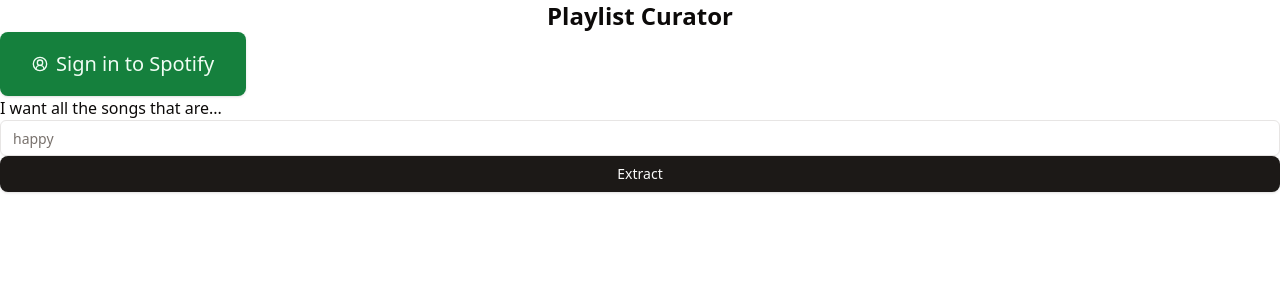
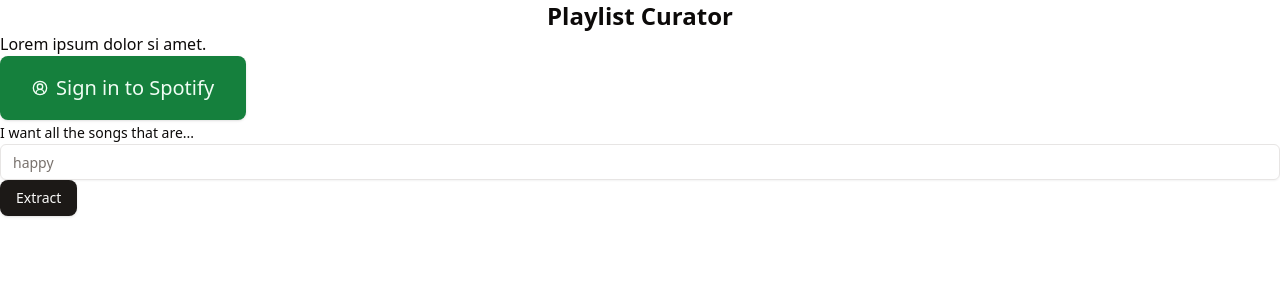
Before and after one commit to cli05/Boilermake2025, a Next.js app in the folder front-end/: page / in a window 1280 px wide. Shown: the top 300 px of the page. Built offline with nearby package versions, Linux system fonts and the light colour scheme.

Commit message:
reorganize stuff
Signed-off-by: Jeremy Moon <jeremy.moon16@gmail.com>

```diff
--- a/front-end/app/editor/page.tsx
+++ /dev/null
@@ -1,6 +0,0 @@
-const EditorPage = () => {
-
-  return <p>hopefully this worked</p>;
-};
-
-export default EditorPage;
--- a/front-end/app/page.tsx
+++ b/front-end/app/page.tsx
@@ -15,12 +15,24 @@
 import { CircleUserRound } from "lucide-react";
 
 // user-defined imports
-import { loginToSpotify, requestToken } from "@/app/spotify.js";
+import { getSpotifyAuthLink, requestToken } from "@/app/spotify.js";
 import "@/app/globals.css";
 
-// TODO: handle regenerating access tokens
+const PROFILE_URL = "https://api.spotify.com/v1/me";
+const GET_PLAYLISTS_URL = "https://api.spotify.com/v1/me/playlists";
 
-const SpotifyAccount = ({ onDataChange, onTokenReceived }) => {
+const MAX_DESC_LEN = 50;
+
+const Heading = () => {
+  return (
+    <div>
+      <h1 className="font-black text-2xl text-center">Playlist Curator</h1>
+      <p>Lorem ipsum dolor si amet.</p>
+    </div>
+  );
+}; /* Heading() */
+
+const SpotifyAccount = ({ onLoginAttempt, onValueChange, token }) => {
   interface Playlist {
     name: string;
     song_count: number;
@@ -28,64 +40,36 @@
     tracks: Array<string>;
   };
 
-  const [params, setParams] = useSearchParams();
-  const [token, setToken] = useState<string>();
-
   const [username, setUsername] = useState<string>();
   const [playlists, setPlaylists] = useState<Array<Playlist>>();
 
-  const [loaded, setLoaded] = useState<boolean>(false);
-
-  useEffect(() => {
-    const fetchToken = async () => {
-      let code = params.get("code");
-
-      if (code) {
-        const tokenData = await requestToken(code);
-        setToken(tokenData.access_token);
-        onTokenReceived(tokenData.access_token);
-      }
-    };
-
-    fetchToken();
-  }, []);
+  const [showPlaylists, setShowPlaylists] = useState<boolean>(false);
 
   useEffect(() => {
     const fetchProfile = async () => {
-      const profileURL = "https://api.spotify.com/v1/me";
       const payload = {headers: {Authorization: `Bearer ${token}`}};
 
       try {
-        const response = await axios.get(profileURL, payload);
-        setUsername(response.data.display_name);
-      } catch (err) {
-        console.error(err);
-      }
+        const profileResponse = await axios.get(PROFILE_URL, payload);
+        setUsername(profileResponse.data.display_name);
 
-      const playlistsURL = "https://api.spotify.com/v1/me/playlists";
-
-      try {
-        const response = await axios.get(playlistsURL, payload);
-
-        const items = response.data.items;
+        const playlistsResponse = await axios.get(GET_PLAYLISTS_URL, payload);
         let list = [];
 
-        for (let i = 0; i < items.length; i++) {
+        for (let item of playlistsResponse.data.items) {
           list.push({
-            name: items[i].name,
-            song_count: items[i].tracks.total,
-            api_endpoint: items[i].tracks.href,
+            name: item.name,
+            song_count: item.tracks.total,
+            api_endpoint: item.tracks.href,
             tracks: [],
           });
         }
 
         setPlaylists(list);
-        console.log(list);
+        setShowPlaylists(true);
       } catch (err) {
-        console.log(err);
+        console.error(err);
       }
-
-      setLoaded(true);
     };
 
     if (token) {
@@ -93,18 +77,18 @@
     }
   }, [token]);
 
-  if (loaded) {
+  if (showPlaylists) {
     return (
       <div>
         <p>Signed in as {username}</p>
-        <RadioGroup onValueChange={(value) => onDataChange(value)}>
+        <RadioGroup onValueChange={(value) => onValueChange(value)}>
           {playlists.map((item, index) => {
-            const option = "playlist" + index;
+            const optionId = "playlist" + index;
 
             return (
               <div key={index}>
-                <RadioGroupItem value={item.api_endpoint} id={option} />
-                <Label htmlFor={option}>{item.name} ({item.song_count} songs)</Label>
+                <RadioGroupItem value={item.api_endpoint} id={optionId} />
+                <Label htmlFor={optionId}>{item.name} ({item.song_count} songs)</Label>
               </div>
             );
           })}
@@ -116,67 +100,126 @@
   return (
     <div>
       <Button variant="spotify"
-              onClick={loginToSpotify}
+              onClick={onLoginAttempt}
               className="m-auto text-xl w-5xl p-8">
         <CircleUserRound />
         Sign in to Spotify
       </Button>
     </div>
   );
-};
+}; /* SpotifyAccount() */
 
-const MainPage = () => {
-  const [token, setToken] = useState<string>();
-
+const InputForm = ({ onLoginAttempt, onSubmit, token }) => {
   const [playlist, setPlaylist] = useState<string>();
   const [description, setDescription] = useState<string>();
 
-  const sendExtractRequest = async () => {
-    // input validation
-    if (!playlist) {
-      console.log("playlist cannot be null");
+  const updatePlaylist = (value) => {
+    setPlaylist(value);
+  };
+
+  const updateDescription = (event) => {
+    setDescription(event.target.value);
+  };
+
+  const extractButtonHandler = (event) => {
+    if (!playlist || !description) {
+      console.log("All fields are required");
       return;
     }
 
-    if (!description) {
-      console.log("description cannot be empty");
+    if (description.length > MAX_DESC_LEN) {
+      console.log("Description is too long");
       return;
     }
 
-    const payload = {headers: {Authorization: `Bearer ${token}`}};
+    const data = { playlist, description };
+    onSubmit(data);
+  };
+
+  return (
+    <div>
+      <SpotifyAccount onLoginAttempt={onLoginAttempt}
+                      onValueChange={updatePlaylist}
+                      token={token} />
+
+      <Label htmlFor="description">I want all the songs that are...</Label>
+      <Input id="description"
+             name="description"
+             placeholder="happy"
+             onChange={(e) => setDescription(e.target.value)} />
+
+      <Button onClick={extractButtonHandler}>Extract</Button>
+    </div>
+  );
+}; /* InputForm() */
+
+const Editor = () => {
+  return (<div>what</div>);
+}; /* Editor() */
+
+const Program = () => {
+  const [params, setParams] = useSearchParams();
+
+  const [accessToken, setAccessToken] = useState<string>();
+  const [refreshToken, setRefreshToken] = useState<string>();
+
+  const [showEditor, setShowEditor] = useState<boolean>(false);
+
+  const loginHandler = async () => {
+    window.location.href = await getSpotifyAuthLink();
+  };
+
+  useEffect(() => {
+    const fetchToken = async () => {
+      let code = params.get("code");
+
+      if (code) {
+        const data = await requestToken(code);
+        setAccessToken(data.access_token);
+        setRefreshToken(data.refresh_token);
+      }
+    };
+
+    fetchToken();
+  }, []);
+
+  const sendExtractRequest = async (data) => {
+    const payload = {headers: {Authorization: `Bearer ${accessToken}`}};
 
     try {
-      const response = await axios.get(playlist, payload);
+      const response = await axios.get(data.playlist, payload);
       const tracks = [];
 
       for (let item of response.data.items) {
         tracks.push(item.track.id);
       }
-
-      console.log(tracks);
     } catch (err) {
       console.error(err);
     }
 
     console.log("submit");
-    // send tracks and description to backend api
   };
 
   return (
-    <BrowserRouter>
-      <div className="flex flex-col m-auto w-2xl">
-        <h1 className="font-black text-2xl text-center">Playlist Curator</h1>
-        <SpotifyAccount onDataChange={(data) => setPlaylist(data)}
-                        onTokenReceived={(data) => setToken(data)} />
+    <div>
+      <Heading />
 
-        <p>I want all the songs that are...</p>
-        <Input placeholder="happy" name="description"
-               onChange={(e) => setDescription(e.target.value)} />
+      { !showEditor && <InputForm onLoginAttempt={loginHandler}
+                                  onSubmit={sendExtractRequest}
+                                  token={accessToken} /> }
+      { showEditor && <Editor /> }
+    </div>
+  );
+}; /* Program() */
 
-        <Button onClick={sendExtractRequest}>Extract</Button>
-      </div>
-    </BrowserRouter>
+const MainPage = () => {
+  return (
+    <div>
+      <BrowserRouter>
+        <Program />
+      </BrowserRouter>
+    </div>
   );
-};
+}; /* MainPage() */
 
 export default MainPage;
--- a/front-end/app/spotify.js
+++ b/front-end/app/spotify.js
@@ -28,7 +28,7 @@
   const encoder = new TextEncoder();
   const encoded = encoder.encode(verifier);
 
-  const hashBuffer = await window.crypto.subtle.digest("SHA-256", encoded);
+  const hashBuffer = await crypto.subtle.digest("SHA-256", encoded);
   const hashArray = Array.from(new Uint8Array(hashBuffer));
   const hashText = String.fromCharCode(...hashArray);
 
@@ -39,11 +39,11 @@
   return base64Encoded;
 };
 
-export const loginToSpotify = async () => {
+export const getSpotifyAuthLink = async () => {
   const verifier = generateCodeVerifier(VERIFIER_LEN);
   const challenge = await generateCodeChallenge(verifier);
 
-  window.localStorage.setItem("code_verifier", verifier);
+  localStorage.setItem("code_verifier", verifier);
 
   const params = {
     response_type: "code",
@@ -57,7 +57,7 @@
   const url = new URL(AUTH_URL);
   url.search = new URLSearchParams(params).toString();
 
-  window.location.href = url.toString();
+  return url.toString();
 };
 
 export const requestToken = async (code) => {
```
